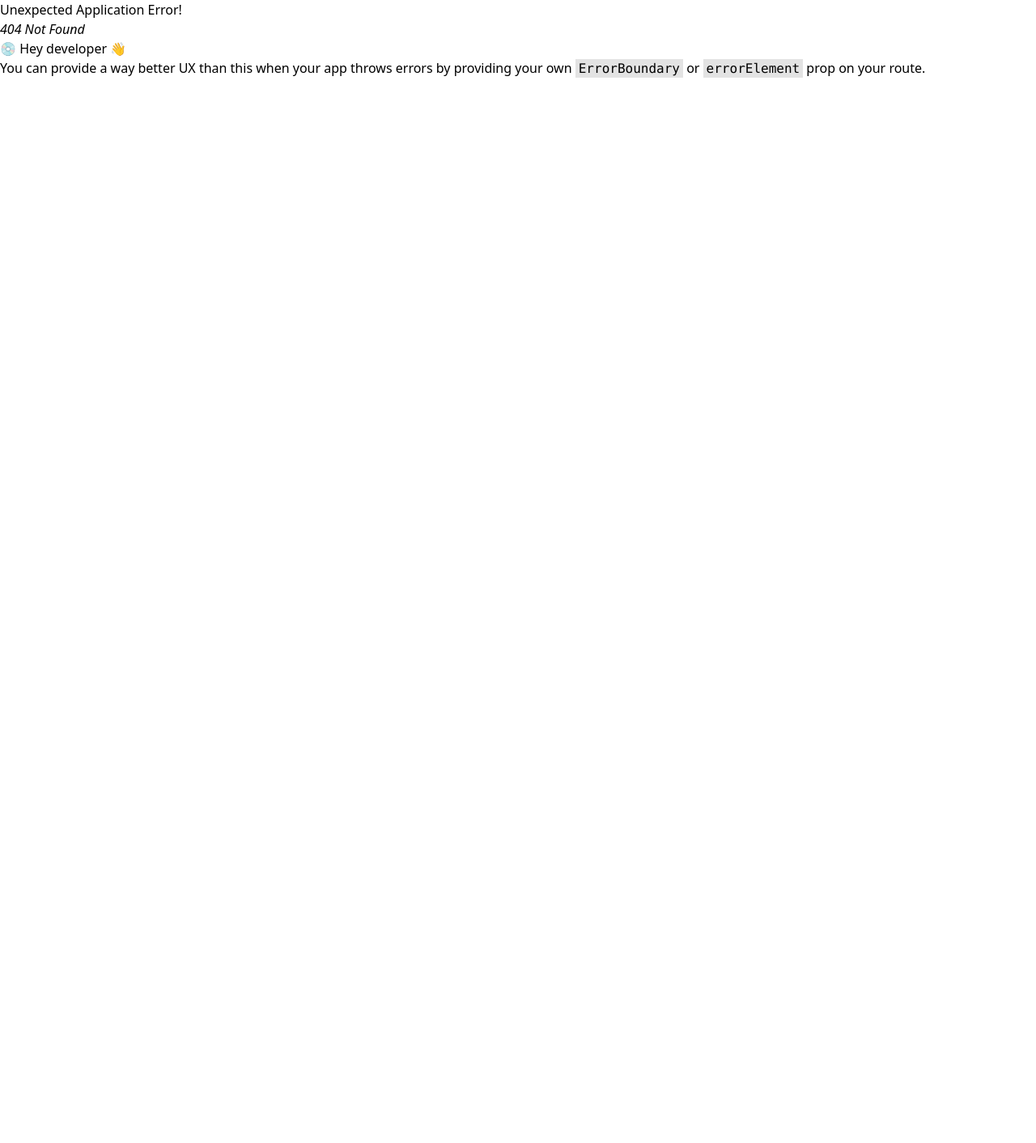
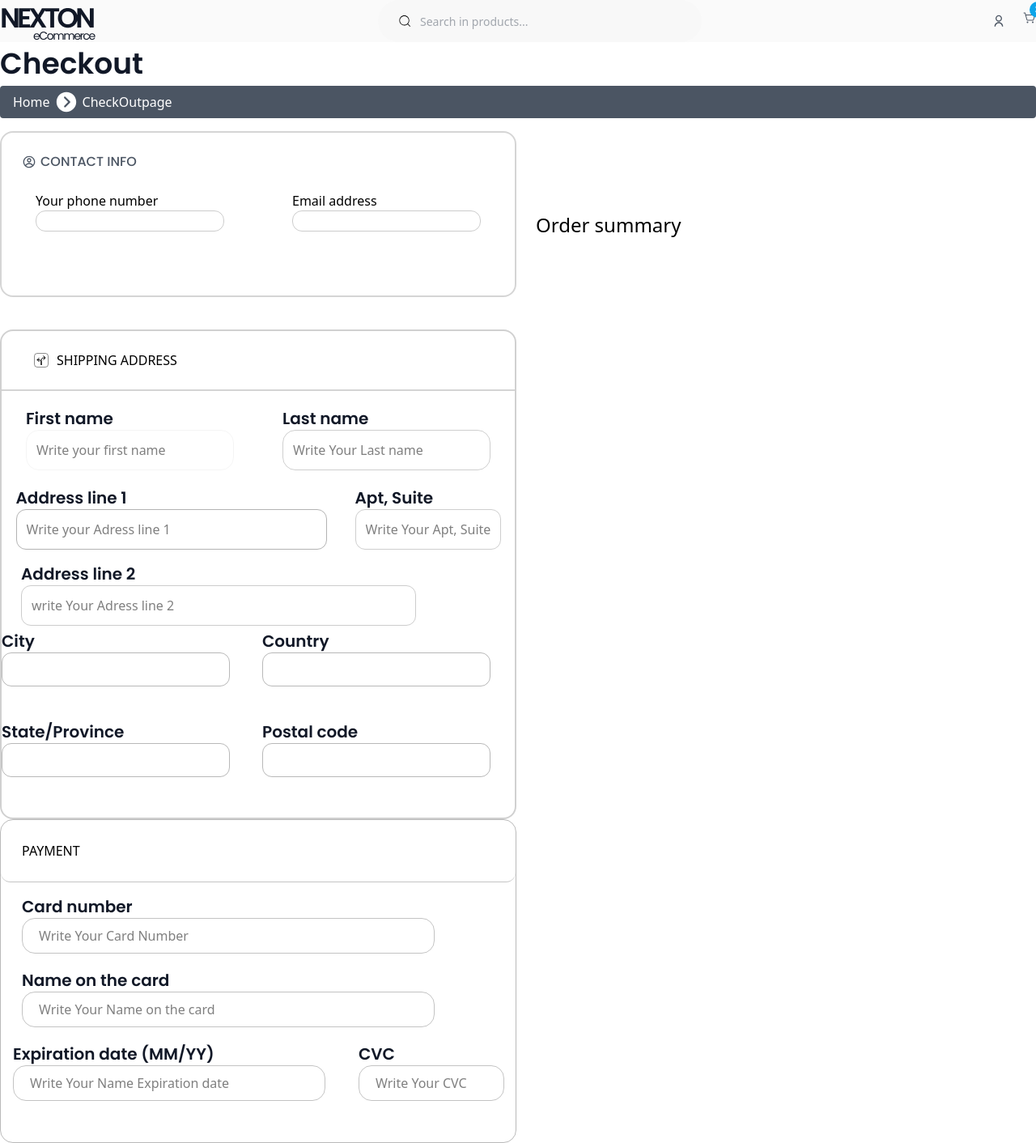
Before and after one commit to ImranCodez/nexton, a React (Vite) app: page /CheckOutpage in a window 1280 px wide. Before the commit this address had no page. Shown: the whole page at 81% size. Before the commit the page ends 800 px from the top, so only its background shows below. Built offline with nearby package versions, Linux system fonts and the light colour scheme.

Commit message:
CheckOutpage done

```diff
--- a/src/App.jsx
+++ b/src/App.jsx
@@ -8,6 +8,7 @@ import About from "./pages/about";
 import Longing from "./pages/Longing";
 import Resis from "./pages/Resis";
 import Productpage from "./pages/Productpage";
+import CheckOutpage from "./pages/CheckOutpage";
 
 
 
@@ -25,6 +26,7 @@ const App = () => {
           <Route path="/Login" element={<Longing />} />
           <Route path="/Register" element={<Resis />} />
             <Route path="/Productpage" element={<Productpage />} />
+            <Route path="/CheckOutpage" element={<CheckOutpage />} />
         </Route>
       </Route>
     )
--- a/src/components/Navbar.jsx
+++ b/src/components/Navbar.jsx
@@ -9,7 +9,7 @@ import { FaArrowDown } from "react-icons/fa";
 import { IoMdClose } from "react-icons/io";
 const Navbar = () => {
 
-  const [showcart,setshocart]=useState(true)
+  const [showcart,setshocart]=useState(false)
 
   const [showAccount,setShowAccount]=useState([])
 
--- a/src/components/ProductCustomize.jsx
+++ b/src/components/ProductCustomize.jsx
@@ -30,16 +30,31 @@ const ProductCustomize = () => {
                                 <button className='lg:w-[77px] w-[68px] h-[44px] lg:text-base text-[12px] border-2 border-[#E5E7EB] text-Primary font-semibold rounded-[12px] cursor-pointer focus:bg-[#0EA5E9] focus:text-white' type='button'>2xl</button>
                             </div>
                         </div>
-                        <div className='w-[390px] h-[50px] mt-5 ml-[33px] mr-[33px]'>
+                        <div className='w-[390px] h-[50px] mt-5 ml-[33px] mr-[33px] flex justify-between'>
                             <div className='w-[109px] h-[40px] rounded-full bg-[#E5E7EB] flex items-center justify-around'>
                                    <button className='w-6 h-6 bg-white rounded-full text-[16px] font-bold font-poppins '>+</button>
                                    <p>1</p>
                                    <button className='w-6 h-6 bg-white rounded-full text-[16px] font-bold font-poppins '>-</button>
                             </div>
                             <div>
-                                <button className='w-[178px] h-[52px] rounded-full text-white text-[16px] font-medium font-poppins bg-secound'> <IoBagHandleOutline/> Add to cart</button>
+                                <button className='w-[178px] h-[52px] rounded-full text-white text-[16px] font-medium font-poppins hover:bg-primary duration-[.4s] hover:scale-[1.1] bg-secound flex items-center gap-3 justify-center '> <IoBagHandleOutline/> Add to cart</button>
                             </div>
                         </div>
+                        <div className='mt-[33px]'>
+                            <div className='flex justify-between items-center'>
+                                <p className='text-[16px] text-primary font-normal font-poppins ml-[33px]'>$169.99 x 1</p>
+                                <p className='text-[16px] text-primary font-normal font-poppins mr-[33px]'>$169.99</p>
+                            </div>
+                             <div className='flex justify-between items-center mt-2.5 mb-4'>
+                                <p className='text-[16px] text-primary font-normal font-poppins ml-[33px]'>Tax estimate</p>
+                                <p className='text-[16px] text-primary font-normal font-poppins mr-[33px]'>0$</p>
+                            </div>
+                            <div className='w-[394px] border border-[#0000003a] ml-8'></div>
+                        </div>
+                          <div className='flex justify-between items-center mt-12'>
+                                <p className='text-[16px] text-secound font-semibold font-poppins ml-[33px]'>Total</p>
+                                <p className='text-[16px] text-secound font-semibold font-poppins mr-[33px]'>$169.99</p>
+                            </div>
                       </div>
                 </div>
             </div>
--- a/src/components/common/BredCrum.jsx
+++ b/src/components/common/BredCrum.jsx
@@ -7,7 +7,7 @@ const BredCrum = ({Brealink,Breadontent}) => {
     <div>
 
 
-        <div className='flex justify-around mb-4 items-center w-[200px] h-[40px] rounded-sm bg-amber-600 text-black'>
+        <div className='flex pl-4 mb-4 items-center w-full h-[40px] hover:scale-[1.01] duration-[.3s] rounded-sm bg-primary text-white'>
             <Link to={'/'}>Home</Link>
             <IoIosArrowDroprightCircle className='w-[40px] h-[30px]'/>
             <Link to={Brealink}>{Breadontent}</Link>
--- /dev/null
+++ b/src/pages/CheckOutpage.jsx
@@ -0,0 +1,133 @@
+import React from 'react'
+import BredCrum from '../components/common/BredCrum'
+import { CgProfile } from "react-icons/cg";
+import { GrDirections } from "react-icons/gr";
+
+
+
+const CheckOutpage = () => {
+  return (
+    <>
+    <div className="container">
+        <h1 className='text-[36px] text-secound font-semibold font-poppins'>Checkout</h1>
+      <BredCrum Breadontent={'CheckOutpage'} Brealink={'/'} />
+        <div className='flex justify-between items-center'>
+        <div className='w-[638px] h-screen '>
+          <div className='w-full h-[205px] rounded-[16px] border-2 border-[#0000002a]'>
+            <h3 className='flex items-center gap-1.5 pl-[26px] text-[16px] text-primary py-[24px] font-medium font-poppins '><CgProfile/> CONTACT INFO</h3>
+              <div className='flex justify-around items-center'>
+
+              <div >
+                 <label htmlFor="">Your phone number</label>
+                <br /> <input className='outline-none border border-[#0003] rounded-[12px]' type="Number" />
+              </div>
+              <div >
+                 <label htmlFor="">Email address</label>
+                <br /> <input className='outline-none border border-[#0003] rounded-[12px]' type="email" />
+              </div>
+              </div>
+          </div>
+                        {/*.......shipping Adress......... ....... */}
+          <div className='w-full h-[605px] rounded-[16px] border-2 border-[#0000002f] mt-10'>
+             <h3 className='flex items-center gap-2.5 py-[24px] pl-[40px] border-b-2 border-[#0000002b] '> <GrDirections className='border text-[18px] font-bold rounded-[4px] border-[#00000071] p-0.5'/> SHIPPING ADDRESS</h3>
+             <div className='flex just items-center justify-around mt-5 '>
+              <div>
+                <label className='text-xl text-secound font-semibold font-poppins' htmlFor="">First name</label>
+                <br />
+                <input placeholder='Write your first name' className='py-3 px-3 outline-none rounded-[16px] border border-[#0000000b] ' type="text" />
+              </div>
+                 <div>
+                <label className='text-xl text-secound font-semibold font-poppins' htmlFor="">Last name</label>
+                <br />
+                <input placeholder='Write Your Last name' className='py-3 px-3 outline-none rounded-[16px] border border-[#00000031] ' type="text" />
+              </div>
+
+             </div>
+               <div className='flex just items-center justify-around mt-5 '>
+              <div>
+                <label className='text-xl text-secound font-semibold font-poppins' htmlFor="">Address line 1</label>
+                <br />
+                <input placeholder='Write your Adress line 1' className='py-3 px-3 w-[384px] outline-none rounded-[12px] border border-[#0000004c] ' type="text" />
+              </div>
+                 <div>
+                <label className='text-xl text-secound font-semibold font-poppins' htmlFor="">Apt, Suite</label>
+                <br />
+                <input placeholder='Write Your Apt, Suite' className='py-3 px-3 w-[180px] outline-none rounded-[12px] border border-[#00000031] ' type="text" />
+              </div>
+
+             </div>
+             <div className='mx-6 mt-4'>
+              <label className='text-xl text-secound font-semibold font-poppins' htmlFor="">Address line 2</label>
+                <br />
+                <input className='w-[488px] py-3 rounded-[12px] border  border-[#0003] pl-3'placeholder='write Your Adress line 2' type="text" />
+             </div>
+             <div className='w-[588px] h-[80px] flex justify-around gap-10 items-center'>
+                 <div>
+                  <label  className='text-xl text-secound font-semibold font-poppins' htmlFor="">City</label>
+                  <br />
+                  <input className='w-[282px] h-[42px] rounded-[12px] border border-[#00000047]  outline-none' type="text" />
+                 </div>
+                 <div>
+                  <label className='text-xl text-secound font-semibold font-poppins' htmlFor="">Country</label>
+                  <br />
+                  <input className='w-[282px] h-[42px] rounded-[12px] border border-[#00000047] outline-none' type="text" />
+                 </div>
+             </div>
+                {/* ............State/Province State/Province.................. */}
+
+                   <div className='w-[588px] h-[80px] flex justify-around gap-10 mt-8 items-center'>
+                 <div>
+                  <label  className='text-xl text-secound font-semibold font-poppins' htmlFor="">State/Province</label>
+                  <br />
+                  <input className='w-[282px] h-[42px] rounded-[12px] border border-[#00000047]  outline-none' type="text" />
+                 </div>
+                 <div>
+                  <label className='text-xl text-secound font-semibold font-poppins' htmlFor="">Postal code</label>
+                  <br />
+                  <input className='w-[282px] h-[42px] rounded-[12px] border border-[#00000047] outline-none' type="text" />
+                 </div>
+             </div>
+          </div>
+          {/* .................Payment part................ */}
+            <div className='w-full h-[400px] border border-[#00000046] rounded-[16px]'>
+              <p className='border-b border-[#0000003b] py-[26px] px-[26px] rounded-[12px] '>PAYMENT</p>
+              <div className='w-[510px] h-[75px] mx-[26px] mt-4'>
+                <label className='text-xl text-secound font-semibold font-poppins ' htmlFor="">Card number</label>
+                <br />
+                <input className='w-full h-11 border border-[#0000003c] rounded-[16px] pl-5  ' placeholder='Write Your Card Number' type="text" />
+              </div>
+               <div className='w-[510px] h-[75px] mx-[26px] mt-4'>
+                <label className='text-xl text-secound font-semibold font-poppins ' htmlFor="">Name on the card</label>
+                <br />
+                <input className='w-full h-11 border border-[#0000003c] rounded-[16px] pl-5  ' placeholder='Write Your Name on the card' type="text" />
+              </div>
+              <div className='flex items-center'>
+                   <div className='w-[510px] h-[75px] mx-[15px] mt-4'>
+                <label className='text-xl text-secound font-semibold font-poppins ' htmlFor="">Expiration date (MM/YY)</label>
+                <br />
+                <input className='w-[386px] h-11 border border-[#0000003c] rounded-[16px] pl-5  ' placeholder='Write Your Name Expiration date ' type="text" />
+              </div>
+              <div className='w-[510px] h-[75px] mx-[26px] mt-4'>
+                <label className='text-xl text-secound font-semibold font-poppins ' htmlFor="">CVC</label>
+               <br />
+                <input className='w-[180px]   h-11 border border-[#0000003c] rounded-[16px] pl-5  ' placeholder='Write Your CVC' type="text" />
+              </div>
+              </div>
+            </div>
+        </div>
+          <div className='w-[618px] h-[604px] border-y-orange-950'>
+            <h2 className='text-[24px]'>Order summary</h2>
+          </div>
+
+        </div>
+    </div>
+
+
+
+
+
+    </>
+  )
+}
+
+export default CheckOutpage
--- a/src/pages/Details.jsx
+++ b/src/pages/Details.jsx
@@ -43,8 +43,8 @@ const Details = () => {
                   {/* .......right side........... */}
                   <ProductCustomize/>
         </div>
-        {/* .............Ptroduct info........... */}
-          {/* .................product info left side .......................... */}
+
+
 
             {/* ................right siide............ */}
                 <div className='w-full h-[572px] mt-[105px]'  >
--- a/src/pages/Home.jsx
+++ b/src/pages/Home.jsx
@@ -8,6 +8,7 @@ import NewColletion from '../components/NewColletion'
 import Footer from '../components/Footer'
 
 import Details from './Details'
+import CheckOutpage from './CheckOutpage'
 
 const Home = () => {
   return (
@@ -19,6 +20,7 @@ const Home = () => {
     <Reco/>
     <Best_seller/>
     <Details/>
+    <CheckOutpage/>
     <NewColletion/>
     <Footer/>
 
```
